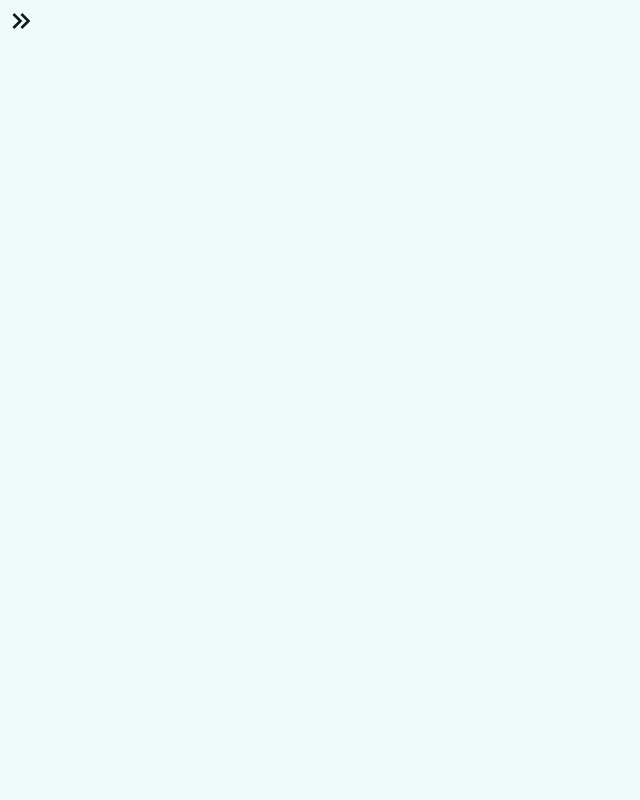
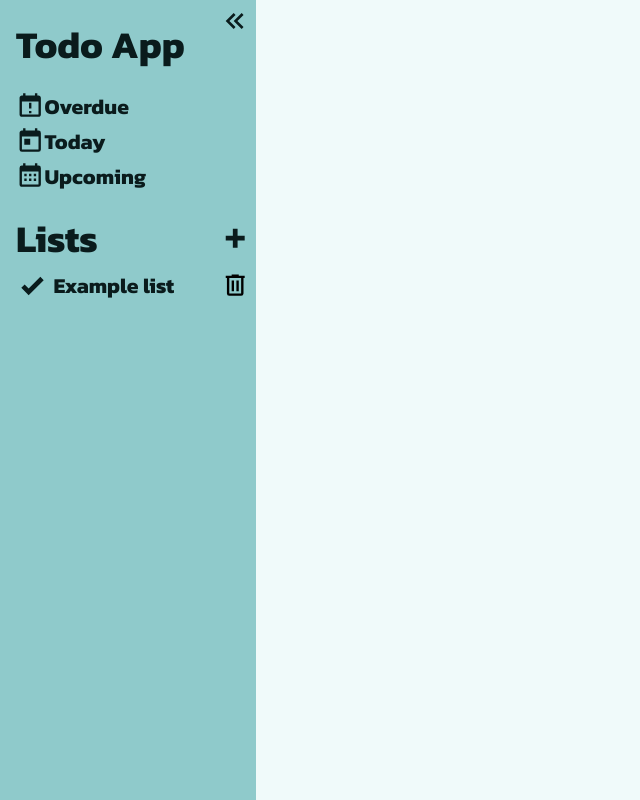
Before and after one commit to nicolasgsantana/todo-app, a website built with webpack: page src/index.html in a window 1280 px wide. Shown: the whole page, without its empty margins (0-640 px from the left). Built offline with nearby package versions, Linux system fonts and the light colour scheme.

Commit message:
Update nav general layout

```diff
--- a/src/css/style.css
+++ b/src/css/style.css
@@ -41,13 +41,24 @@ h5 {font-size: 1.333rem; /* 21.28px */}
 small {font-size: 0.750rem; /* 12px */}
 
 nav {
-    display: none;
+    display: block;
     overflow: hidden;
     background-color: var(--primary);
 
     position: relative;
     max-width: 20vw;
     height: 100vh;
+}
+
+nav > div {
+    display: flex;
+    flex-direction: column;
+    gap: 16px;
+    padding-top: 16px;
+}
+
+nav > div h3 {
+    padding-left: 16px;
 }
 
 nav svg {
@@ -93,7 +104,7 @@ nav svg {
     fill: var(--text);
     color: var(--text);
     background-color: var(--primary);
-    padding: 2px 0;
+    padding: 2px 0 2px 16px;
 }
 
 .tab:hover {
@@ -116,7 +127,7 @@ nav svg {
     fill: var(--text);
     color: var(--text);
     background-color: var(--primary);
-    padding: 2px 0;
+    padding: 2px 0 2px 16px;
     border: none;
 
     display: flex;
--- a/src/index.html
+++ b/src/index.html
@@ -17,6 +17,7 @@
       <path
         d="M18.41,7.41L17,6L11,12L17,18L18.41,16.59L13.83,12L18.41,7.41M12.41,7.41L11,6L5,12L11,18L12.41,16.59L7.83,12L12.41,7.41Z" />
     </svg>
+    <div>
       <div>
         <h3>Todo App</h3>
       </div>
@@ -63,7 +64,7 @@
                 d="M9,3V4H4V6H5V19A2,2 0 0,0 7,21H17A2,2 0 0,0 19,19V6H20V4H15V3H9M7,6H17V19H7V6M9,8V17H11V8H9M13,8V17H15V8H13Z" />
             </svg>
           </div>
-
+        </div>
       </div>
     </div>
   </nav>
```
Lines whose indentation alone changed are shown as unchanged.
